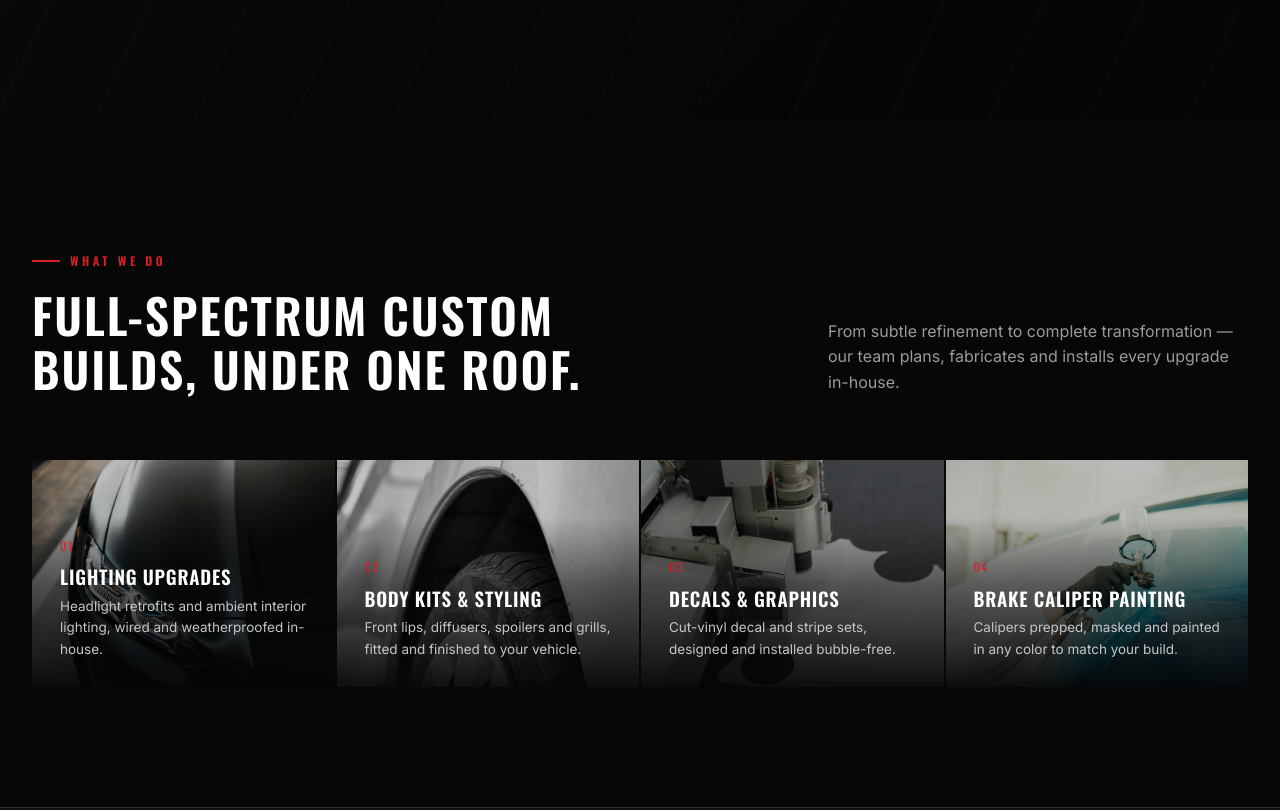
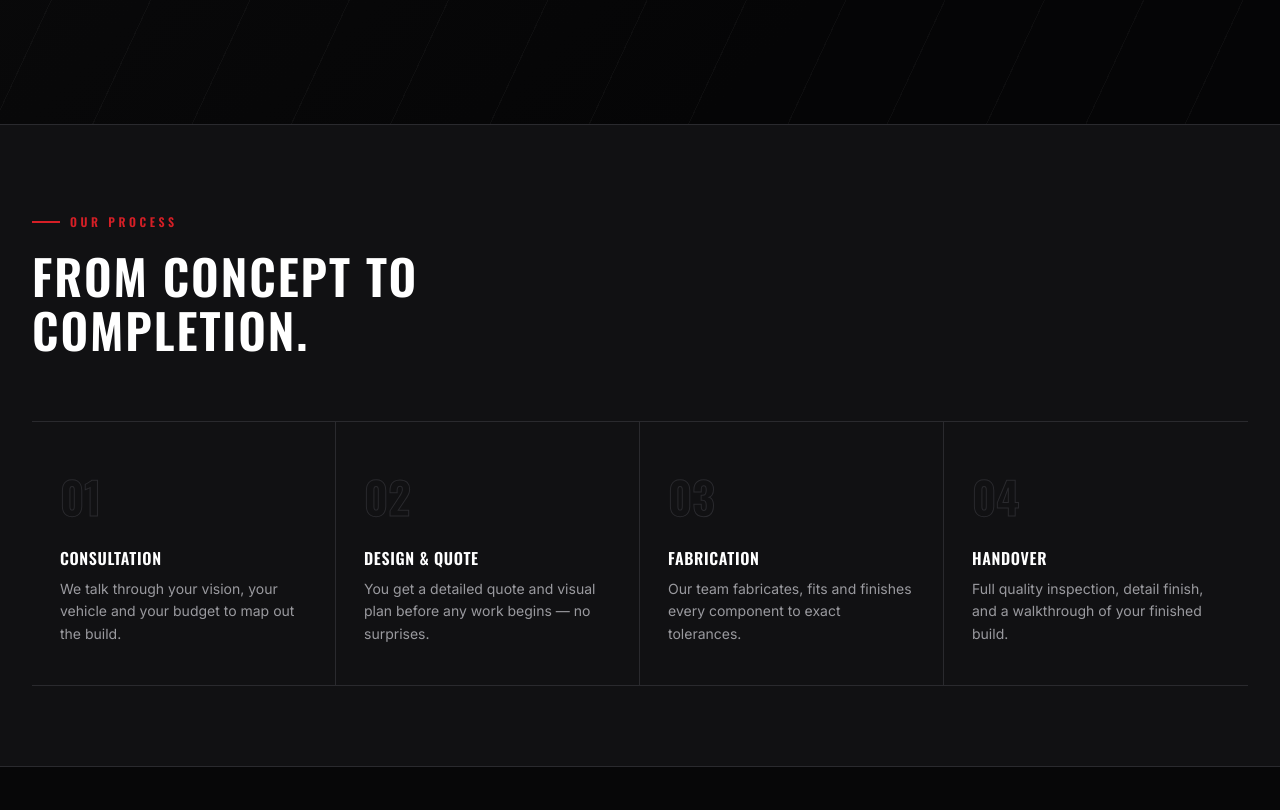
Before and after one commit to hamayoun313/motive-customs, a plain HTML site: page index.html in a window 1280 px wide. Shown: the part 1500-2310 px from the top of the page. Drawn offline with nearby package versions, Linux system fonts and the light colour scheme.

Commit message:
Remove 'What We Do' services section from home page
Co-Authored-By: Claude Opus 5.5 <noreply@anthropic.com>

```diff
--- a/index.html
+++ b/index.html
@@ -165,58 +165,6 @@
     <div class="mission-actions">
       <a href="about.html" class="btn btn-outline">About Us</a>
       <a href="shop.html" class="btn btn-primary">Visit The Shop</a>
-    </div>
-  </div>
-</section>
-
-<!-- ============ SERVICES ============ -->
-<section class="section section-black">
-  <div class="container">
-    <div class="section-head reveal">
-      <div>
-        <div class="eyebrow">What We Do</div>
-        <h2>Full-spectrum custom builds, under one roof.</h2>
-      </div>
-      <p>From subtle refinement to complete transformation — our team plans, fabricates and installs every upgrade in-house.</p>
-    </div>
-
-    <div class="service-grid">
-      <a href="services.html#lighting" class="service-card reveal">
-        <img src="images/stock/led-showroom.jpg" alt="">
-        <div class="service-card-shade"></div>
-        <div class="service-card-body">
-          <span class="service-card-no">01</span>
-          <h3>Lighting Upgrades</h3>
-          <p>Headlight retrofits and ambient interior lighting, wired and weatherproofed in-house.</p>
-        </div>
-      </a>
-      <a href="services.html#body-kits" class="service-card reveal">
-        <img src="images/stock/widebody.jpg" alt="">
-        <div class="service-card-shade"></div>
-        <div class="service-card-body">
-          <span class="service-card-no">02</span>
-          <h3>Body Kits &amp; Styling</h3>
-          <p>Front lips, diffusers, spoilers and grills, fitted and finished to your vehicle.</p>
-        </div>
-      </a>
-      <a href="services.html#wraps" class="service-card reveal">
-        <img src="images/stock/decal-cutting.jpg" alt="">
-        <div class="service-card-shade"></div>
-        <div class="service-card-body">
-          <span class="service-card-no">03</span>
-          <h3>Decals &amp; Graphics</h3>
-          <p>Cut-vinyl decal and stripe sets, designed and installed bubble-free.</p>
-        </div>
-      </a>
-      <a href="services.html#calipers" class="service-card reveal">
-        <img src="images/stock/caliper-paint.jpg" alt="">
-        <div class="service-card-shade"></div>
-        <div class="service-card-body">
-          <span class="service-card-no">04</span>
-          <h3>Brake Caliper Painting</h3>
-          <p>Calipers prepped, masked and painted in any color to match your build.</p>
-        </div>
-      </a>
     </div>
   </div>
 </section>
```
